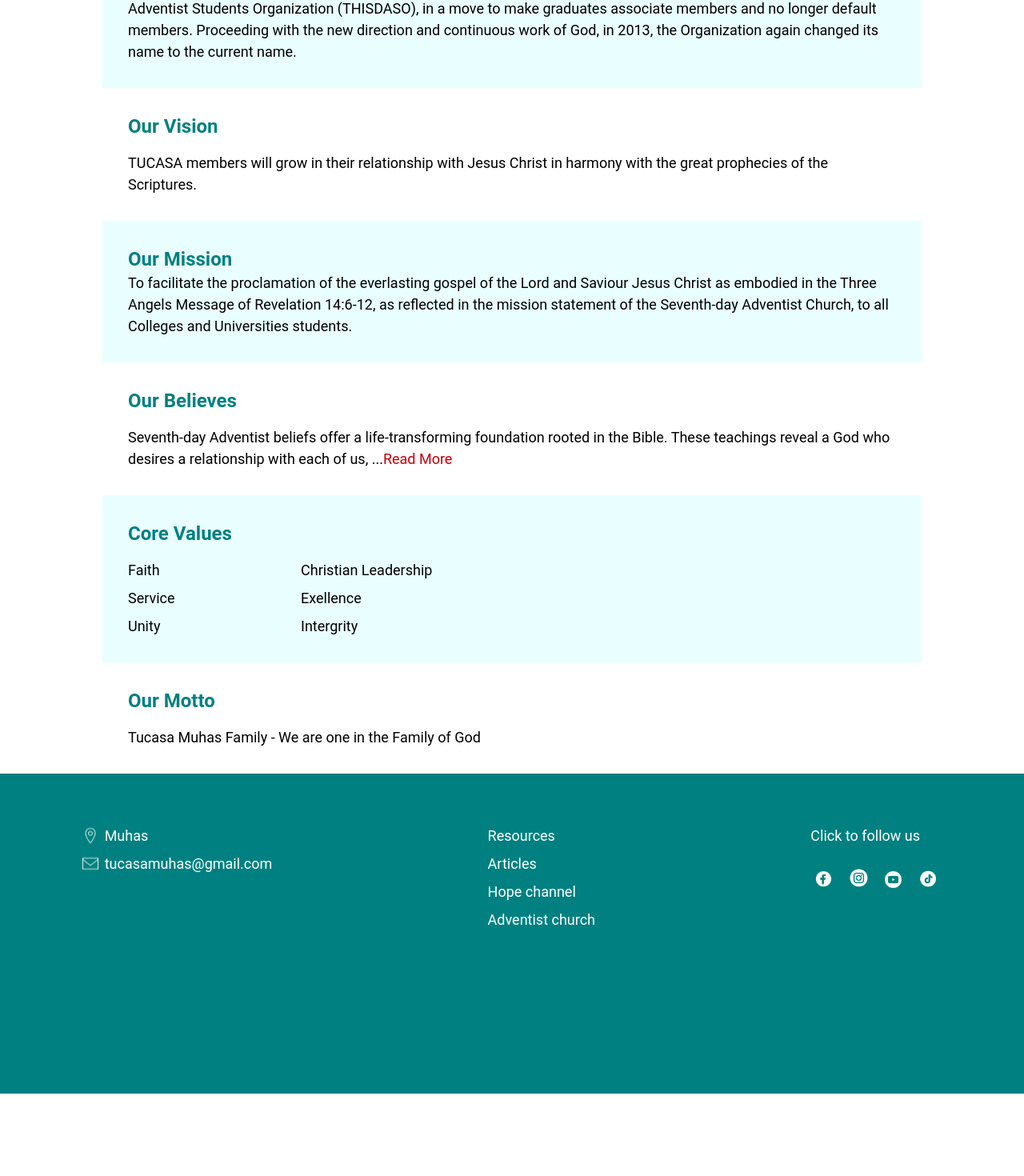
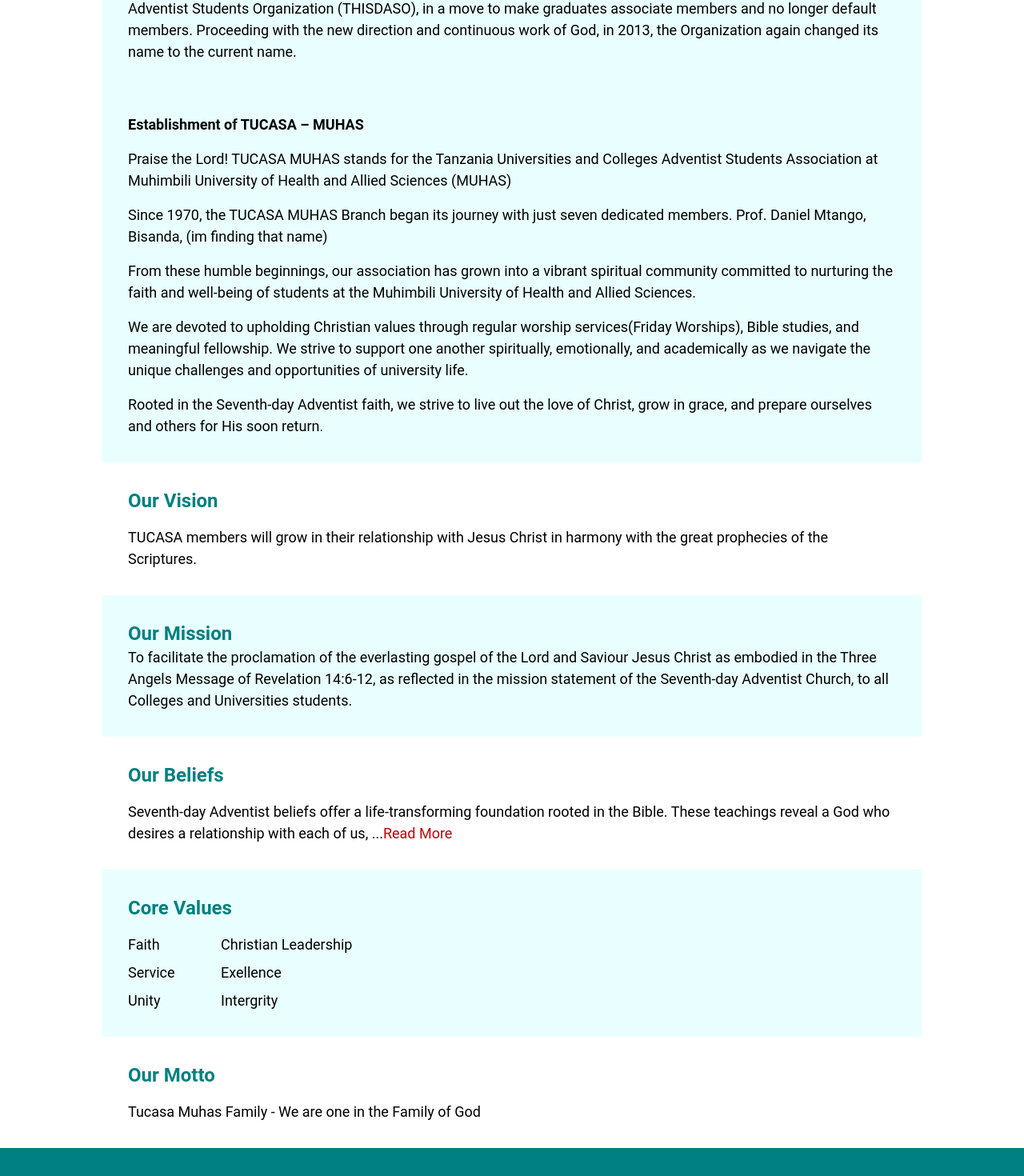
Before and after one commit to Amosi-04-sanga/tucasa_muhas, a Next.js app: page /about in a window 1280 px wide. Shown: the part 452-1922 px from the top of the page at 80% size. Before the commit the page ends 1819 px from the top, so only its background shows below. Built offline with nearby package versions, Linux system fonts and the light colour scheme; no server answers.

Commit message:
social media links added

```diff
--- a/app/about/page.jsx
+++ b/app/about/page.jsx
@@ -30,6 +30,38 @@
           continuous work of God, in 2013, the Organization again changed its
           name to the current name.
         </p>
+
+        <h1 className="mt-16 font-bold">Establishment of TUCASA – MUHAS</h1>
+        <p className="mt-4">
+          Praise the Lord! TUCASA MUHAS stands for the Tanzania Universities and
+          Colleges Adventist Students Association at Muhimbili University of
+          Health and Allied Sciences (MUHAS)
+        </p>
+        <p className="mt-4">
+          Since 1970, the TUCASA MUHAS Branch began its journey with just seven
+          dedicated members. Prof. Daniel Mtango, Bisanda, (im finding that
+          name)
+        </p>
+
+        <p className="mt-4">
+          From these humble beginnings, our association has grown into a vibrant
+          spiritual community committed to nurturing the faith and well-being of
+          students at the Muhimbili University of Health and Allied Sciences.
+        </p>
+
+        <p className="mt-4">
+          We are devoted to upholding Christian values through regular worship
+          services(Friday Worships), Bible studies, and meaningful fellowship.
+          We strive to support one another spiritually, emotionally, and
+          academically as we navigate the unique challenges and opportunities of
+          university life.
+        </p>
+
+        <p className="mt-4">
+          Rooted in the Seventh-day Adventist faith, we strive to live out the
+          love of Christ, grow in grace, and prepare ourselves and others for
+          His soon return.
+        </p>
       </div>
 
       <div className=" p-8">
@@ -52,7 +84,7 @@
       </div>
 
       <div className=" p-8">
-        <h2 className="text-2xl text-primary-dark font-bold">Our Believes </h2>
+        <h2 className="text-2xl text-primary-dark font-bold">Our Beliefs </h2>
         <div className="mt-4">
           <p className="inline">
             Seventh-day Adventist beliefs offer a life-transforming foundation
@@ -74,7 +106,7 @@
       <div className="bg-[#E9FFFF] p-8">
         <h2 className="text-2xl text-primary-dark font-bold">Core Values</h2>
         <div className="flex flex-wrap gap-4 mt-4">
-          <div className="flex flex-col gap-2 capitalize min-w-[200px]">
+          <div className="flex flex-col gap-2 capitalize min-w-[100px]">
             <p>Faith</p>
             <p>Service</p>
             <p>unity</p>
--- a/app/blog/[id]/page.jsx
+++ b/app/blog/[id]/page.jsx
@@ -100,9 +100,8 @@
                 className="block w-full"
               />
             </div>
-            <div className="flex justify-between mt-2 text-sm">
+            <div className="flex justify-between mt-4 text-sm">
               <p>created At: {moment(data.sys.createdAt).format("MMM Do YY")} </p>
-              <p>uploaded At: {moment(data.sys.updatedAt).format("MMM Do YY")}</p>
             </div>
 
             <div className="mt-4">
--- a/app/gallery/[id]/page.jsx
+++ b/app/gallery/[id]/page.jsx
@@ -10,11 +10,13 @@
 import { documentToReactComponents } from "@contentful/rich-text-react-renderer";
 import { SyncLoader } from "react-spinners";
 import { Fade } from "react-awesome-reveal";
+import { images } from "@/src/images";
 
 const page = ({ params }) => {
   const [data, setData] = useState(null);
   const router = useRouter();
   const entry = React.use(params);
+  const { download, tiktok } = images;
 
   useEffect(() => {
     const Getitems = async () => {
@@ -35,6 +37,15 @@
     };
     Getitems();
   }, []);
+
+  const handleDownload = (url, filename) => {
+    const link = document.createElement("a");
+    link.href = url;
+    link.download = filename; // filename for download
+    document.body.appendChild(link);
+    link.click();
+    document.body.removeChild(link);
+  };
 
   const options = {
     renderNode: {
@@ -99,12 +110,28 @@
         {data && data.fields.photos.length > 0 ? (
           data.fields.photos.map((photo, index) => (
             <Fade delay={index * 100} key={index}>
-              <div className="h-[250px] w-[300px] bg-orange-100">
+              <div className="relative h-[150px] w-[170px] bg-orange-100">
                 <img
                   src={photo.fields.file.url}
                   alt={`cover_image`}
                   className="w-full h-full object-cover block"
                 />
+
+                <div
+                  onClick={() =>
+                    handleDownload(
+                      photo.fields.file.url,
+                      photo.fields.file.url.split("/").pop()
+                    )
+                  }
+                  className="absolute right-0 bottom-0 z-20 bg-primary-light p-1 rounded-full"
+                >
+                  <img
+                    src={download}
+                    alt={`download`}
+                    className="w-[20px] h-[20px] object-cover block"
+                  />
+                </div>
               </div>
             </Fade>
           ))
--- a/components/layout/Footer.jsx
+++ b/components/layout/Footer.jsx
@@ -1,73 +1,61 @@
-import { footer_links, sociomedia_icons } from '@/constants'
-import { images } from '@/src/images'
-import Image from 'next/image'
-import Link from 'next/link'
-import React from 'react'
-
+import { footer_links, sociomedia_icons } from "@/constants";
+import { images } from "@/src/images";
+import Image from "next/image";
+import Link from "next/link";
+import React from "react";
 
 const Footer = () => {
-  const {location, email, facebook, instagram, tiktok, youtube, advent} = images
+  const { location, email, facebook, instagram, tiktok, youtube, advent } =
+    images;
   return (
-    <div className='flex flex-col md:flex-row md:justify-around md:gap-32 px-8 pt-8 min-h-[400px] bg-primary-dark text-white'>
+    <div className="flex flex-col md:flex-row md:justify-around md:gap-32 px-8 pt-8 pb-8 min-h-[400px] bg-primary-dark text-white">
       <div className="mt-8 flex flex-col gap-2 justify-start">
-        <div className='flex gap-2'>
+        <div className="flex gap-2">
           <Image
             src={location}
-           alt={'social media icons'}
+            alt={"social media icons"}
             width={20}
             height={20}
           />
-          <p>Muhas</p>
+          <p>Muhas Dar Es Salaam</p>
         </div>
 
-        <div className='flex gap-2'>
+        <div className="flex gap-2">
           <Image
             src={email}
-           alt={'social media icons'}
+            alt={"social media icons"}
             width={20}
             height={30}
           />
           <p>tucasamuhas@gmail.com</p>
         </div>
-
       </div>
 
-      <div className='mt-8 flex flex-col gap-2'>
-        {
-          footer_links.map( (item,index) => (
+      <div className="mt-8 flex flex-col gap-2">
+        {footer_links.map((item, index) => (
           <Link key={index} href={item.path}>
             {item.text}
           </Link>
-          ))
-        }
+        ))}
       </div>
 
-      <div className="mt-8 flex flex-col gap-2">
+      <div className="mt-8 flex flex-col gap-4">
         <h1>Click to follow us</h1>
-           <div className='mt-4 flex gap-2'>
-            {
-          sociomedia_icons.map( (item,index) => (
+        <div className="flex gap-2">
+          {sociomedia_icons.map((item, index) => (
             <Link key={index} href={item.path}>
               <Image
                 src={item.icon}
-           alt={'social media icons'}
+                alt={"social media icons"}
                 width={35}
                 height={35}
               />
             </Link>
-          ))
-        }
+          ))}
         </div>
       </div>
+    </div>
+  );
+};
 
-    </div>
-  )
-}
-
-export default Footer
-
-
-
-/*    {
-          announcementData && (announcementData.length > 0) && announcementData
-        }*/
+export default Footer;
--- a/constants/index.jsx
+++ b/constants/index.jsx
@@ -57,7 +57,7 @@
   },
   {
     logo: values,
-    title: "Our Believes",
+    title: "Our Beliefs",
     text: "Seventh-day Adventists accept the Bible as their only creed and hold certain fundamental beliefs to be the teaching of the Holy Scriptures. These beliefs, as set forth here, constitute the church’s understanding and expression of the teaching of Scripture.",
   },
 ];
@@ -379,18 +379,18 @@
 export const sociomedia_icons = [
  {
     icon: facebook,
-    path: '/'
+    path: 'https://www.facebook.com/tucasamuhasfamily/'
   },
   {
     icon: instagram,
-    path: '/'
+    path: 'https://www.instagram.com/tucasamuhas/?hl=en'
   },
   {
     icon: youtube,
-    path: '/'
+    path: 'https://www.youtube.com/TUCASA%20MUHAS'
   },
   {
     icon: tiktok,
-    path: '/'
+    path: 'https://www.tiktok.com/@tucasamuhas'
   },
 ]
--- a/src/images/index.js
+++ b/src/images/index.js
@@ -11,22 +11,23 @@
   call: "/assets/icons/call.png",
   call: "/assets/icons/call.png",
   email: "/assets/icons/newsletter.svg",
-  right_arrow: "./assets//icons/right_arrow.svg",
-  values: "./assets/icons/values.svg",
-  vision: "./assets/icons/vision.svg",
-  direction_arrow: "./assets/icons/arrow.svg",
-  poster: "./assets/images/poster.svg",
-  thorns_blogpost: "./assets/images/thorns_blogpost.svg",
-  worship1: "./assets/images/worship1.jpg",
-  worship2: "./assets/images/worship2.jpg",
-  hero1: "./assets/images/hero1.jpg",
-  hero2: "./assets/images/hero2.jpg",
-  hero3: "./assets/images/hero3.jpg",
-  hero4: "./assets/images/hero4.jpg",
+  right_arrow: "/assets//icons/right_arrow.svg",
+  values: "/assets/icons/values.svg",
+  vision: "/assets/icons/vision.svg",
+  download: "/assets/icons/download.png",
+  direction_arrow: "/assets/icons/arrow.svg",
+  poster: "/assets/images/poster.svg",
+  thorns_blogpost: "/assets/images/thorns_blogpost.svg",
+  worship1: "/assets/images/worship1.jpg",
+  worship2: "/assets/images/worship2.jpg",
+  hero1: "/assets/images/hero1.jpg",
+  hero2: "/assets/images/hero2.jpg",
+  hero3: "/assets/images/hero3.jpg",
+  hero4: "/assets/images/hero4.jpg",
   kai: "./assets/logo/kai.svg",
-  muhasso_loundry: "./assets/logo/muhaso_loundry.svg",
-  hope_in_ict: "./assets/logo/hope_in_ict.svg",
-  projects_bg: "./assets/bg/projects_bg.png",
+  muhasso_loundry: "/assets/logo/muhaso_loundry.svg",
+  hope_in_ict: "/assets/logo/hope_in_ict.svg",
+  projects_bg: "/assets/bg/projects_bg.png",
   logo: "/assets/logo/logo.svg",
 };
 
```
Also changed, not shown: public/assets/icons/download.png (added). Lines whose indentation alone changed are shown as unchanged.
